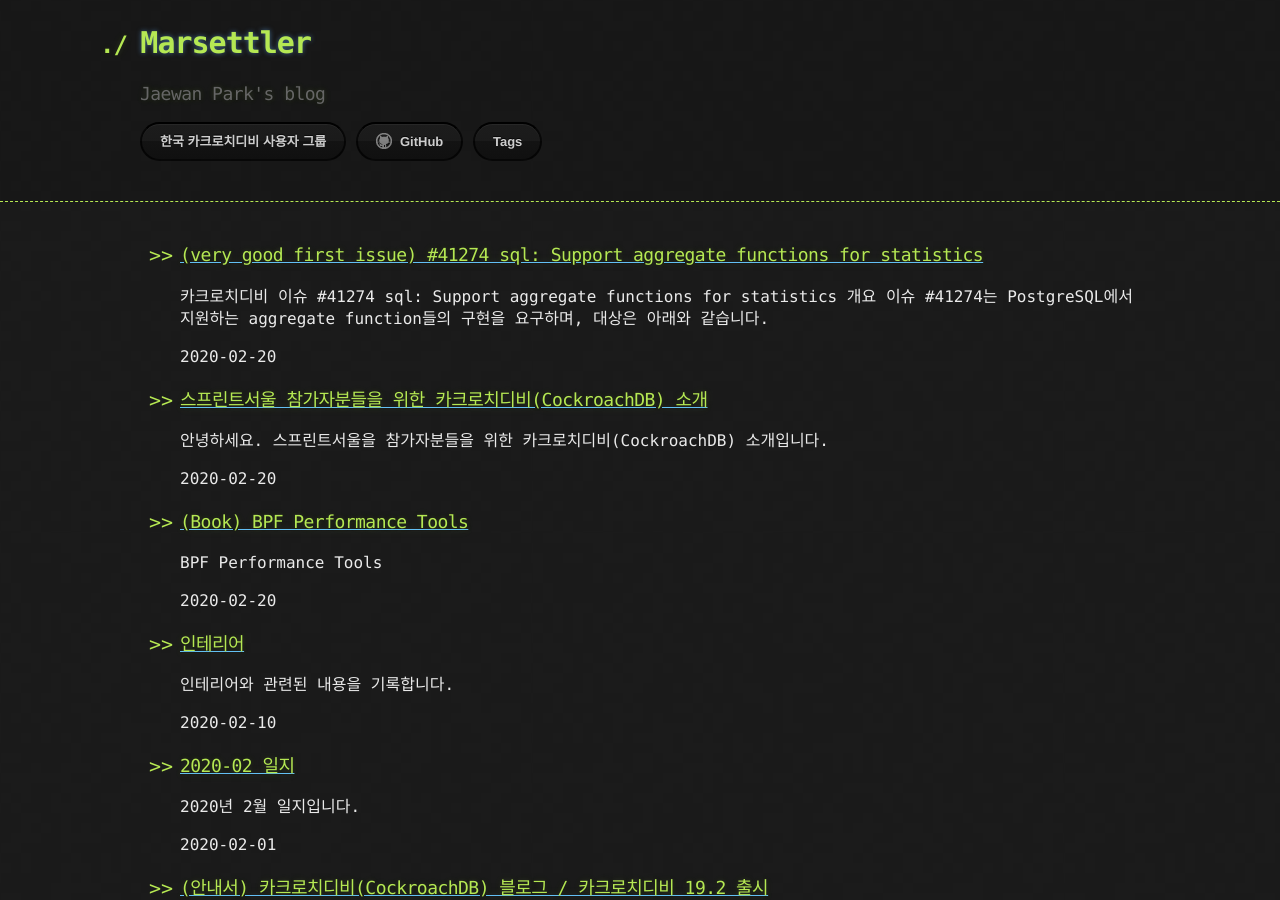
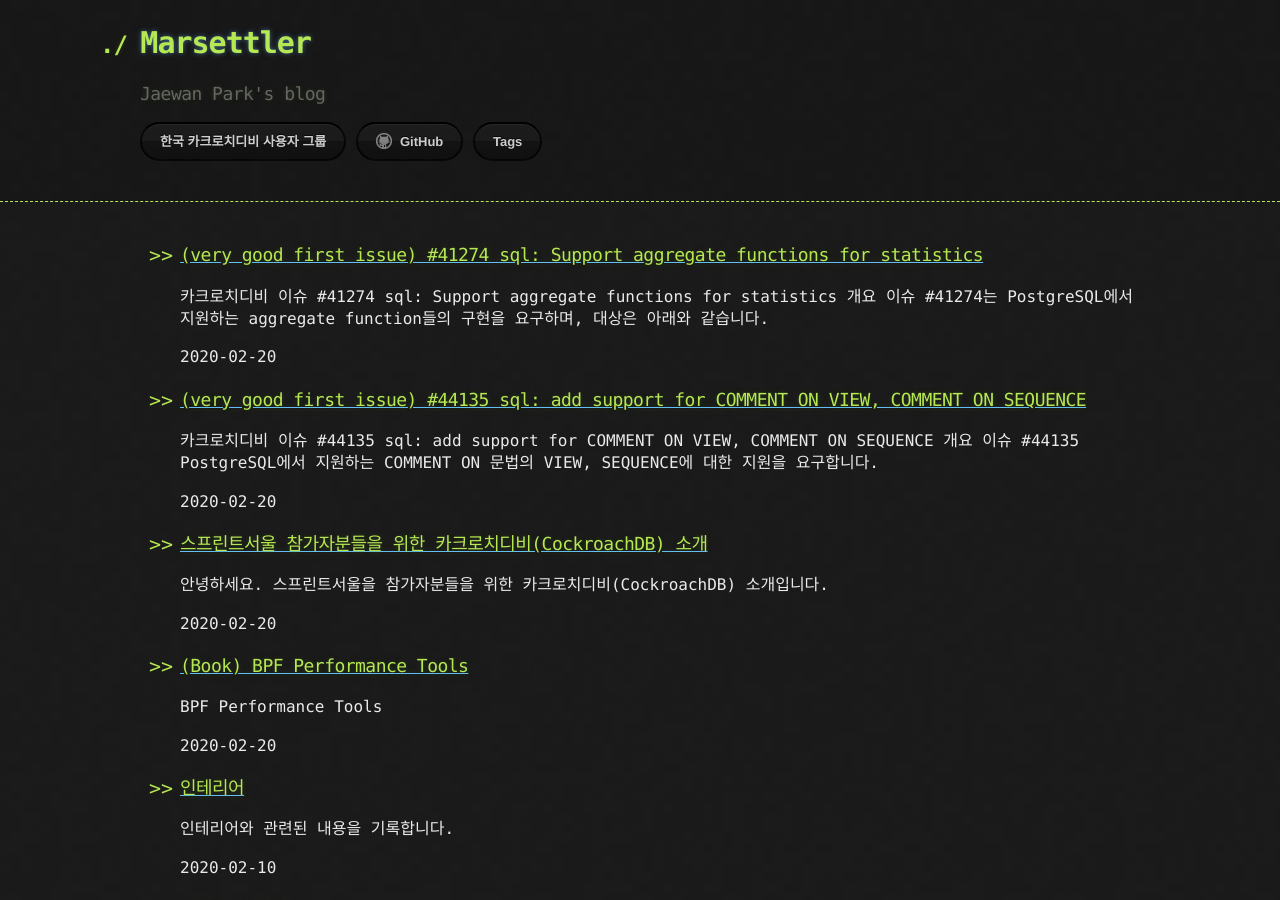
Before and after one commit to hueypark/hueypark.github.io, a Jekyll site: the page built from index.html, in a window 1280 px wide and 900 px high. Built offline with Jekyll 4.4.1, drawn with Linux system fonts in a browser that asks for light colours; some of the changed lines change nothing that is shown.

Commit message:
Create: (very good first issue) #44135 sql: add support for COMMENT ON VIEW, COMMENT ON SEQUENCE

```diff
--- a/_posts/2020-02-22-sprintseoul-cockroachdb.md
+++ b/_posts/2020-02-22-sprintseoul-cockroachdb.md
@@ -21,6 +21,6 @@
 
 * [#41274 sql: Support aggregate functions for statistics](/2020/02/20/vgfi-sql-support-aggregate-functions-for-statistics.html)
 
-* [#44135 sql: add support for COMMENT ON VIEW, COMMENT ON SEQUENCE](https://github.com/cockroachdb/cockroach/issues/44135)
+* [#44135 sql: add support for COMMENT ON VIEW, COMMENT ON SEQUENCE](/2020/02/20/sql-add-support-for-comment(more).html)
 
 감사합니다.
--- /dev/null
+++ b/_posts/2020-02-22-sql-add-support-for-comment(more).md
@@ -0,0 +1,40 @@
+---
+layout: post
+title: "(very good first issue) #44135 sql: add support for COMMENT ON VIEW, COMMENT ON SEQUENCE"
+date: "2020-02-20"
+tags: [cockroachdb, sprint]
+---
+
+[카크로치디비 이슈 #44135](https://github.com/cockroachdb/cockroach/issues/44135) sql: add support for COMMENT ON VIEW, COMMENT ON SEQUENCE
+
+### 개요
+
+이슈 #44135 `PostgreSQL`에서 지원하는 [COMMENT ON](https://www.postgresql.org/docs/9.1/functions-aggregate.html) 문법의 `VIEW`, `SEQUENCE`에 대한 지원을 요구합니다.
+
+<!--more-->
+
+---
+
+### 구현 가이드
+
+마지막으로 작업(2019년 12월 31일) 이후로 많은 것이 변경되었습니다. 그 점을 고려하고 아래 가이드를 참고해주십시오.
+
+1. 먼저 새로운 SQL 문법 추가에 관련된 [문서](https://github.com/cockroachdb/cockroach/blob/master/docs/codelabs/01-sql-statement.md)를 읽어보시길 권장드립니다.
+2. `sql.y`에서 새로운 SQL 문법을 정의합니다.
+3. `constants.go`에 새로운 `COMMENT`에 관련된 타입을 정의합니다.
+4. `/pkg/sql/sem/tree/comment_on_column.go`의 `CommentOnColumn`과 같은 새 `tree.Statement`를 추가합니다.
+5. `/pkg/sql/comment_on_column.go`의 `commentOnColumnNode`처럼 새로운 노드를 구현합니다.
+6. `event_log.go`에 로그를 정의하고 적절한 시점에 남깁니다.
+7. 다음 파일의 적절한 지검에 분기처리를 해줍니다(2020년 2월 22일 기준으로 의미없는 부분이 있을 수 있음).
+	- `expand_plan.go`, `opt_filters.go`, `opt_limits.go`, `opt_needed.go`, `plan.go`, `walk.go`
+8. 테스트를 추가합니다. 대부분 `pkg/sql/logictest/testdata/`의 관계된 파일에 추가하고, 필요시 `comment_on_column_test.go`처럼 해당 기능에 특화된 테스트를 작성합니다.
+9. 파싱관련 테스트는 `parse_test.go`에 별도로 추가합니다.
+
+---
+
+### 팁
+
+- 한 PR에 하나의 문법(`VIEW` 또는 `SEQUENCE`)에 대한 작업만 하면 복잡도를 줄일 수 있습니다.
+- 관련된 몇 가지 커밋을 참고하시기 바랍니다.
+	- [sql: support `COMMENT ON COLUMN`](https://github.com/cockroachdb/cockroach/commit/52fa9cb3f9edc175fa953f2eb8c323fe6acafe4e)
+	- [sql: print comments in SHOW CREATE TABLE](https://github.com/cockroachdb/cockroach/commit/08be7c42415af6009836da5444889eb43382103e)
```
